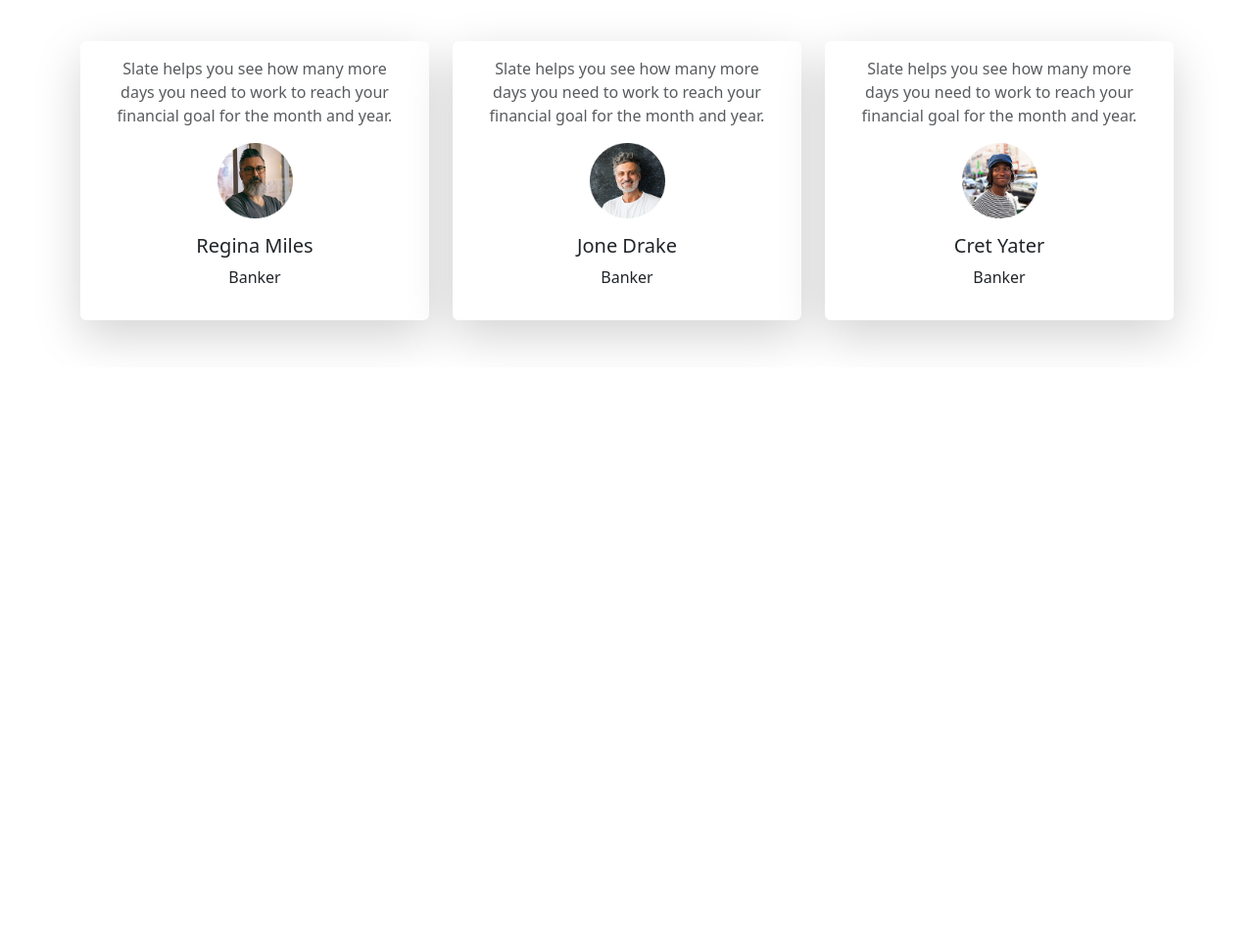
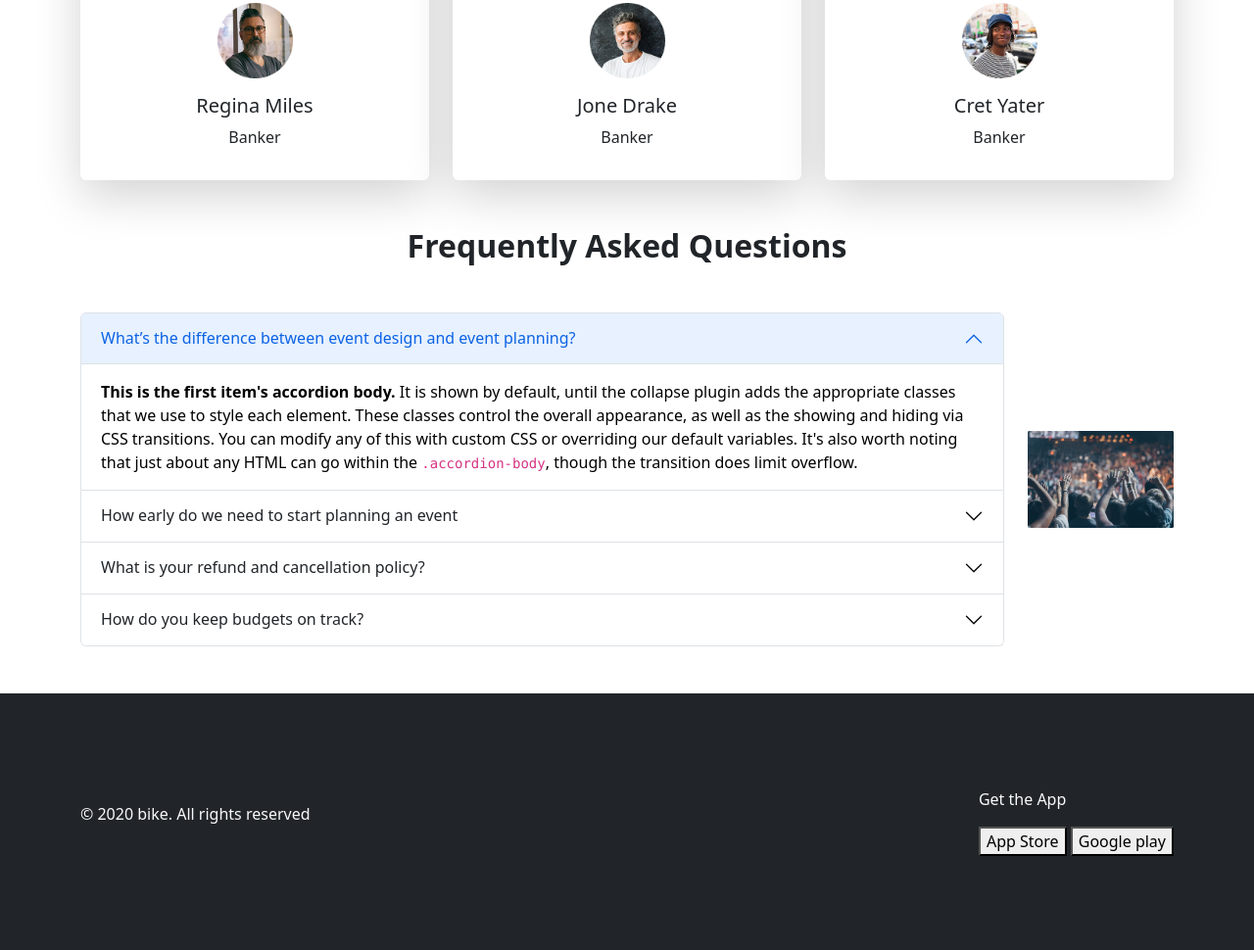
Before and after one commit to tahsinkarim/convention-center, a plain HTML site: page index.html in a window 1280 px wide. Shown: the part 1710-2680 px from the top of the page at 98% size. Before the commit the page ends 2085 px from the top, so only its background shows below. Drawn offline with nearby package versions, Linux system fonts and the light colour scheme.

Commit message:
Added Q/A and footer

```diff
--- a/index.html
+++ b/index.html
@@ -62,7 +62,7 @@
                 <img src="./images/banner.png" class="d-block w-100" alt="...">
               </div>
             </div>
-            <div class="carousel-caption d-none d-md-block">
+            <div class="carousel-caption d-block">
                 <h1>The perfect venue for your</h1>
                     <h1>next event</h1>
                 <p class="container-md mw-lg-25" style="max-width: 450px;">Amet minim mollit non deserunt ullamco est sit aliqua dolor do amet sint. Velit officia consequat duis enim velit </p>
@@ -79,17 +79,17 @@
           </div>
     </section>
     <section class="info mb-5">
-        <div class="container d-flex align-items-center ">
-            <div class="info-image w-50 pe-4">
-                <img class="img-fluid" src="./images/wedding.png" alt="people">
-            </div>
-            <div class="info-text w-50">
-                <div class="info-title ps-4">
+        <div class="container d-md-flex flex-row-reverse align-items-center">
+            <div class="info-text ">
+                <div class="info-title">
                     <h2 class="fw-bold">Every moment is Precious</h2>
                     <p class="fw-bold text-dark text-opacity-75">Amet minim mollit non deserunt ullamco est sit aliqua dolor do amet sint. Velit officia consequat duis enim velit mollit. Exercitation veniam consequat sunt nostrud amet.</p>
                     <button class="btn btn-primary bg-gradient rounded-0 fw-bold px-4">Explore our album <i class="fa-solid fa-arrow-right ms-1"></i></button>
                 </div>
             </div>
+            <div class="info-image ">
+              <img class="img-fluid" src="./images/wedding.png" alt="people">
+          </div>
         </div>
     </section>
     <section class="our-package my-5">
@@ -209,6 +209,74 @@
               </div>
         </div>
     </section>
+    <section class="questions">
+      <h2 class="fw-bold my-5 text-center my-5">Frequently Asked Questions</h2>
+      <div class="container d-md-flex flex-row-reverse align-items-center gap-4">
+        <div class="w-md-50">
+          <img class="img-fluid" src="./images/people.png" alt="people">
+        </div>
+        <div class="accordion w-md-50" id="accordionExample">
+          <div class="accordion-item">
+            <h2 class="accordion-header" id="headingOne">
+              <button class="accordion-button" type="button" data-bs-toggle="collapse" data-bs-target="#collapseOne" aria-expanded="true" aria-controls="collapseOne">
+                What’s the difference between event design and event planning?
+              </button>
+            </h2>
+            <div id="collapseOne" class="accordion-collapse collapse show" aria-labelledby="headingOne" data-bs-parent="#accordionExample">
+              <div class="accordion-body">
+                <strong>This is the first item's accordion body.</strong> It is shown by default, until the collapse plugin adds the appropriate classes that we use to style each element. These classes control the overall appearance, as well as the showing and hiding via CSS transitions. You can modify any of this with custom CSS or overriding our default variables. It's also worth noting that just about any HTML can go within the <code>.accordion-body</code>, though the transition does limit overflow.
+              </div>
+            </div>
+          </div>
+          <div class="accordion-item">
+            <h2 class="accordion-header" id="headingTwo">
+              <button class="accordion-button collapsed" type="button" data-bs-toggle="collapse" data-bs-target="#collapseTwo" aria-expanded="false" aria-controls="collapseTwo">
+                How early do we need to start planning an event
+              </button>
+            </h2>
+            <div id="collapseTwo" class="accordion-collapse collapse" aria-labelledby="headingTwo" data-bs-parent="#accordionExample">
+              <div class="accordion-body">
+                <strong>This is the second item's accordion body.</strong> It is hidden by default, until the collapse plugin adds the appropriate classes that we use to style each element. These classes control the overall appearance, as well as the showing and hiding via CSS transitions. You can modify any of this with custom CSS or overriding our default variables. It's also worth noting that just about any HTML can go within the <code>.accordion-body</code>, though the transition does limit overflow.
+              </div>
+            </div>
+          </div>
+          <div class="accordion-item">
+            <h2 class="accordion-header" id="headingThree">
+              <button class="accordion-button collapsed" type="button" data-bs-toggle="collapse" data-bs-target="#collapseThree" aria-expanded="false" aria-controls="collapseThree">
+                What is your refund and cancellation policy?
+              </button>
+            </h2>
+            <div id="collapseThree" class="accordion-collapse collapse" aria-labelledby="headingThree" data-bs-parent="#accordionExample">
+              <div class="accordion-body">
+                <strong>This is the third item's accordion body.</strong> It is hidden by default, until the collapse plugin adds the appropriate classes that we use to style each element. These classes control the overall appearance, as well as the showing and hiding via CSS transitions. You can modify any of this with custom CSS or overriding our default variables. It's also worth noting that just about any HTML can go within the <code>.accordion-body</code>, though the transition does limit overflow.
+              </div>
+            </div>
+          </div>
+          <div class="accordion-item">
+            <h2 class="accordion-header" id="headingThree">
+              <button class="accordion-button collapsed" type="button" data-bs-toggle="collapse" data-bs-target="#collapseThree" aria-expanded="false" aria-controls="collapseThree">
+                How do you keep budgets on track?
+              </button>
+            </h2>
+            <div id="collapseThree" class="accordion-collapse collapse" aria-labelledby="headingThree" data-bs-parent="#accordionExample">
+              <div class="accordion-body">
+                <strong>This is the third item's accordion body.</strong> It is hidden by default, until the collapse plugin adds the appropriate classes that we use to style each element. These classes control the overall appearance, as well as the showing and hiding via CSS transitions. You can modify any of this with custom CSS or overriding our default variables. It's also worth noting that just about any HTML can go within the <code>.accordion-body</code>, though the transition does limit overflow.
+              </div>
+            </div>
+          </div>
+        </div>
+      </div>
+    </section>
+    <footer class="bg-dark py-5 text-light mt-5">
+      <div class="container d-flex justify-content-between align-items-center py-5">
+        <p>© 2020 bike. All rights reserved</p>
+        <div>
+          <p>Get the App</p>
+          <button>App Store</button>
+          <button>Google play</button>
+        </div>
+      </div>
+    </footer>
     <script src="https://cdn.jsdelivr.net/npm/bootstrap@5.2.0/dist/js/bootstrap.bundle.min.js" integrity="sha384-A3rJD856KowSb7dwlZdYEkO39Gagi7vIsF0jrRAoQmDKKtQBHUuLZ9AsSv4jD4Xa" crossorigin="anonymous"></script>
   </body>
 </html>
```
